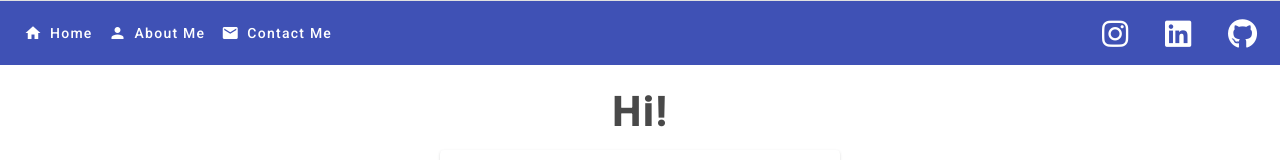
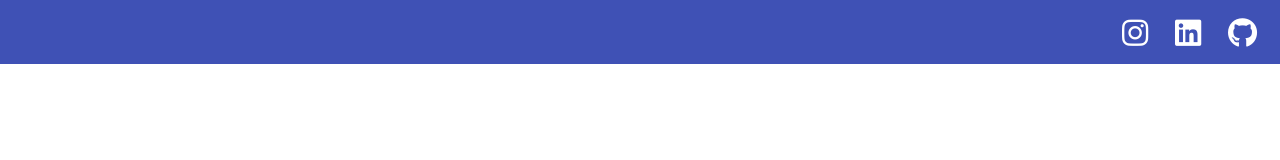
Before and after one commit to josephmitchel/My-Website, an Angular app in the folder myWebsite/: page /home in a window 1280 px wide. Shown: the top 160 px of the page. Built offline with nearby package versions, Linux system fonts and the light colour scheme; grey boxes are pictures that could not be loaded.

Commit message:
fixed buttons not working

```diff
--- a/myWebsite/src/app/animations.ts
+++ b/myWebsite/src/app/animations.ts
@@ -16,21 +16,21 @@ export let slide = trigger('slide', [
 
 export let slidedown = trigger('slidedown1', [
     transition(':enter', [
-        style({ transform: 'translateX(-75px)' }),
-        animate(800)
+        style({ transform: 'translate(-75px, -75px)' }),
+        animate(500)
     ]),
 ])
 
 export let slidedown2 = trigger('slidedown2', [
     transition(':enter', [
-        style({ transform: 'translateX(-100px)' }),
-        animate(800)
+        style({ transform: 'translate(-100px, -100px)' }),
+        animate(750)
     ]),
 ])
 
 export let slidedown3 = trigger('slidedown3', [
     transition(':enter', [
-        style({ transform: 'translateX(-125px)' }),
-        animate(800)
+        style({ transform: 'translate(-125px, -125px)' }),
+        animate(1000)
     ]),
 ])
--- a/myWebsite/src/app/app.component.css
+++ b/myWebsite/src/app/app.component.css
@@ -1,5 +1,23 @@
 @import url('https://fonts.googleapis.com/css?family=Exo:400,700');
 
+
+/* Navbar properties */
+.example-spacer {
+    flex: 1 1 auto;
+  }
+
+.button {
+    font-size: 15px;
+    margin: 5px;
+}
+
+.socials {
+    display: flex;
+    column-gap: 5px;
+}
+
+
+/* Animation Properties */
 *{
     margin: 0px;
     padding: 0px;
@@ -26,6 +44,7 @@
     width: 100%;
     height: 100%;
     overflow: hidden;
+    pointer-events: none;
 }
 
 .circles li{
@@ -87,8 +106,8 @@
 
 .circles li:nth-child(7){
     left: 35%;
-    width: 150px;
-    height: 150px;
+    width: 80px;
+    height: 80px;
     animation-delay: 7s;
 }
 
@@ -110,8 +129,8 @@
 
 .circles li:nth-child(10){
     left: 85%;
-    width: 150px;
-    height: 150px;
+    width: 80px;
+    height: 80px;
     animation-delay: 0s;
     animation-duration: 11s;
 }
@@ -132,6 +151,7 @@
         border-radius: 50%;
     }
 
+/* Html properties */
 }
 html, body {
     height: 100%;
--- a/myWebsite/src/app/app.component.html
+++ b/myWebsite/src/app/app.component.html
@@ -1,4 +1,25 @@
-<mat-divider></mat-divider>
+
+<link rel="stylesheet" href="https://cdnjs.cloudflare.com/ajax/libs/animate.css/4.1.1/animate.min.css"/>
+<link rel="stylesheet" href="https://cdnjs.cloudflare.com/ajax/libs/font-awesome/6.4.0/css/all.min.css" integrity="sha512-iecdLmaskl7CVkqkXNQ/ZH/XLlvWZOJyj7Yy7tcenmpD1ypASozpmT/E0iPtmFIB46ZmdtAc9eNBvH0H/ZpiBw==" crossorigin="anonymous" referrerpolicy="no-referrer" />
+
+<mat-toolbar color="primary"  class="navbar">
+  <span class="example-spacer"></span>
+
+  <div class="socials">
+      <button mat-icon-button>
+          <i class="fa-brands fa-instagram fa-lg" @fade @slidedown1></i>
+      </button>
+
+      <button mat-icon-button>
+          <i class="fa-brands fa-linkedin fa-lg" @fade @slidedown2></i>
+      </button>
+
+      <button mat-icon-button>
+          <i class="fa-brands fa-github fa-lg" @fade @slidedown3></i>
+      </button>
+  </div>
+</mat-toolbar>
+
 <div class="area" >
     <ul class="circles">
             <li></li>
@@ -12,8 +33,6 @@
             <li></li>
             <li></li>
     </ul>
-  </div >
-
-
+</div >
 
 <router-outlet></router-outlet>
--- a/myWebsite/src/app/app.component.ts
+++ b/myWebsite/src/app/app.component.ts
@@ -1,10 +1,11 @@
-
+import { fade, slide, slidedown, slidedown2, slidedown3 } from './animations';
 import { Component } from '@angular/core';
 
 @Component({
   selector: 'app-root',
   templateUrl: './app.component.html',
   styleUrls: ['./app.component.css'],
+  animations: [ fade, slide, slidedown, slidedown2, slidedown3 ]
 })
 export class AppComponent {
   title = 'myWebsite';
--- a/myWebsite/src/app/homecard/homecard.component.ts
+++ b/myWebsite/src/app/homecard/homecard.component.ts
@@ -6,5 +6,7 @@ import { Component } from '@angular/core';
   styleUrls: ['./homecard.component.css']
 })
 export class HomecardComponent {
-
+  printToConsole(): void {
+    console.log('please work');
+  }
 }
--- a/myWebsite/src/app/navbar/navbar.component.css
+++ b/myWebsite/src/app/navbar/navbar.component.css
@@ -10,5 +10,5 @@
 
 .socials {
     display: flex;
-    column-gap: 15px;
+    column-gap: 5px;
 }
--- a/myWebsite/src/app/navbar/navbar.component.html
+++ b/myWebsite/src/app/navbar/navbar.component.html
@@ -1,8 +1,7 @@
 <p>
-    <link rel="stylesheet" href="https://cdnjs.cloudflare.com/ajax/libs/animate.css/4.1.1/animate.min.css"/>
     <link rel="stylesheet" href="https://cdnjs.cloudflare.com/ajax/libs/font-awesome/6.4.0/css/all.min.css" integrity="sha512-iecdLmaskl7CVkqkXNQ/ZH/XLlvWZOJyj7Yy7tcenmpD1ypASozpmT/E0iPtmFIB46ZmdtAc9eNBvH0H/ZpiBw==" crossorigin="anonymous" referrerpolicy="no-referrer" />
     <mat-toolbar color="primary"  class="navbar">
-        <div class="buttons">
+        <!-- <div class="buttons">
             <button classname="button" mat-button @fade @slidedown1>
                 <mat-icon>home</mat-icon>
                 Home
@@ -17,7 +16,7 @@
                 <mat-icon>email</mat-icon>
                 Contact Me
             </button>
-        </div>
+        </div> -->
 
         <span class="example-spacer"></span>
 
@@ -33,8 +32,6 @@
             <button mat-icon-button>
                 <i class="fa-brands fa-github fa-lg" @fade @slidedown3></i>
             </button>
-
         </div>
-
     </mat-toolbar>
 </p>
--- a/myWebsite/src/app/navbar/navbar.component.ts
+++ b/myWebsite/src/app/navbar/navbar.component.ts
@@ -10,5 +10,5 @@ import { fade, slidedown, slidedown2, slidedown3 } from '../animations';
   ]
 })
 export class NavbarComponent {
-
+  // showFiller = false;
 }
--- a/myWebsite/src/app/pagehome/home.component.css
+++ b/myWebsite/src/app/pagehome/home.component.css
@@ -8,6 +8,7 @@
     display: flex;
     flex-direction: column;
     align-items: center;
+    justify-content: center;
 }
 
 .image {
--- a/myWebsite/src/app/pagehome/home.component.html
+++ b/myWebsite/src/app/pagehome/home.component.html
@@ -1,8 +1,7 @@
 <div class="page">
-    <app-navbar></app-navbar>
     <body class="main">
+
         <h1 class="header" @fade>Hi!</h1>
-        <mat-divider></mat-divider>
         <app-homecard @fade></app-homecard>
 
     </body>
--- a/myWebsite/src/styles.css
+++ b/myWebsite/src/styles.css
@@ -5,7 +5,7 @@ html, body {
     background: -webkit-linear-gradient(to left, #8f94fb, #4e54c8);
     background: rgb(255, 255, 255);
     width: 100%;
-    height:100vh;
+    height:77vh;
     overflow: hidden;
 }
 body {
```
Also changed, not shown: myWebsite/src/app/app.module.ts (+4 -3 lines), 2 other files (tests, documents, lock files or other folders).
